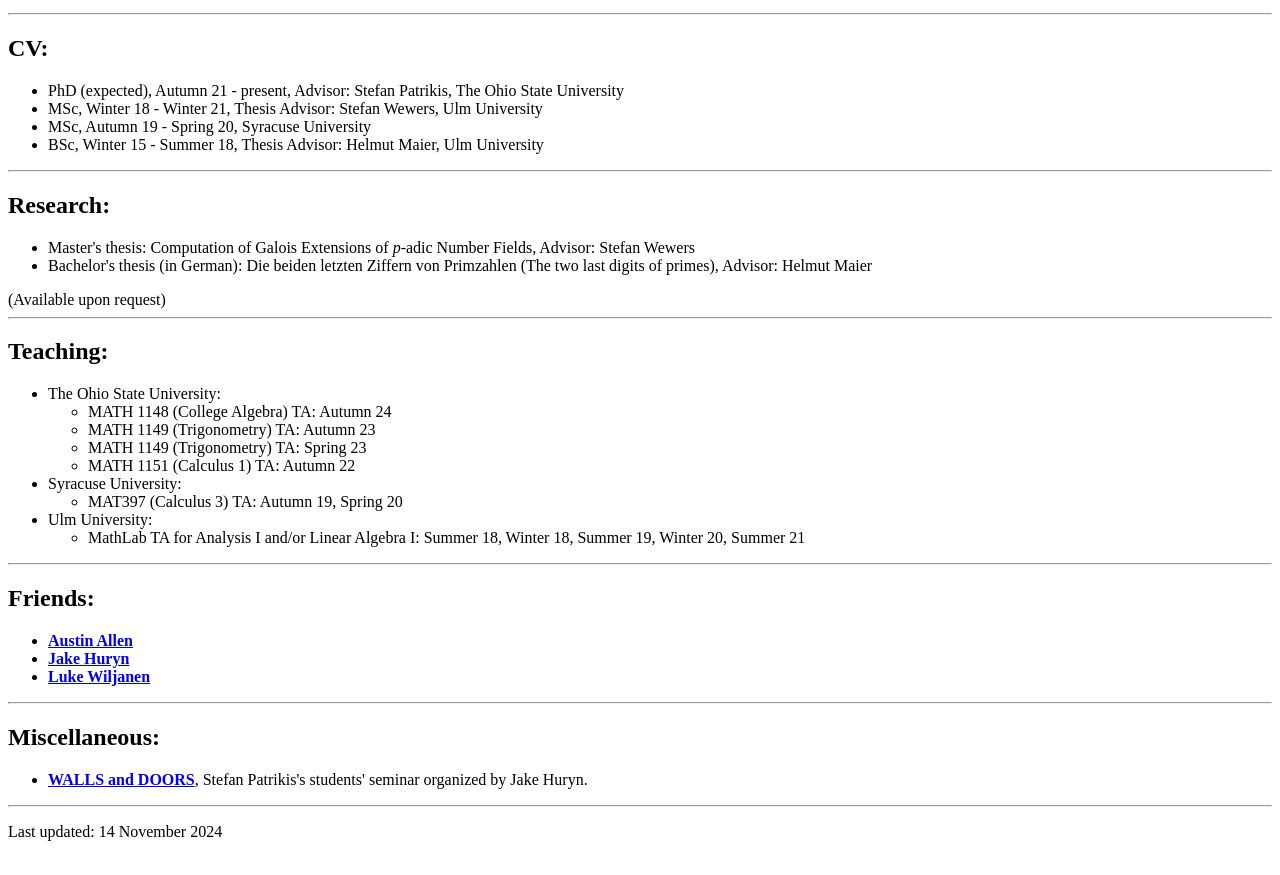
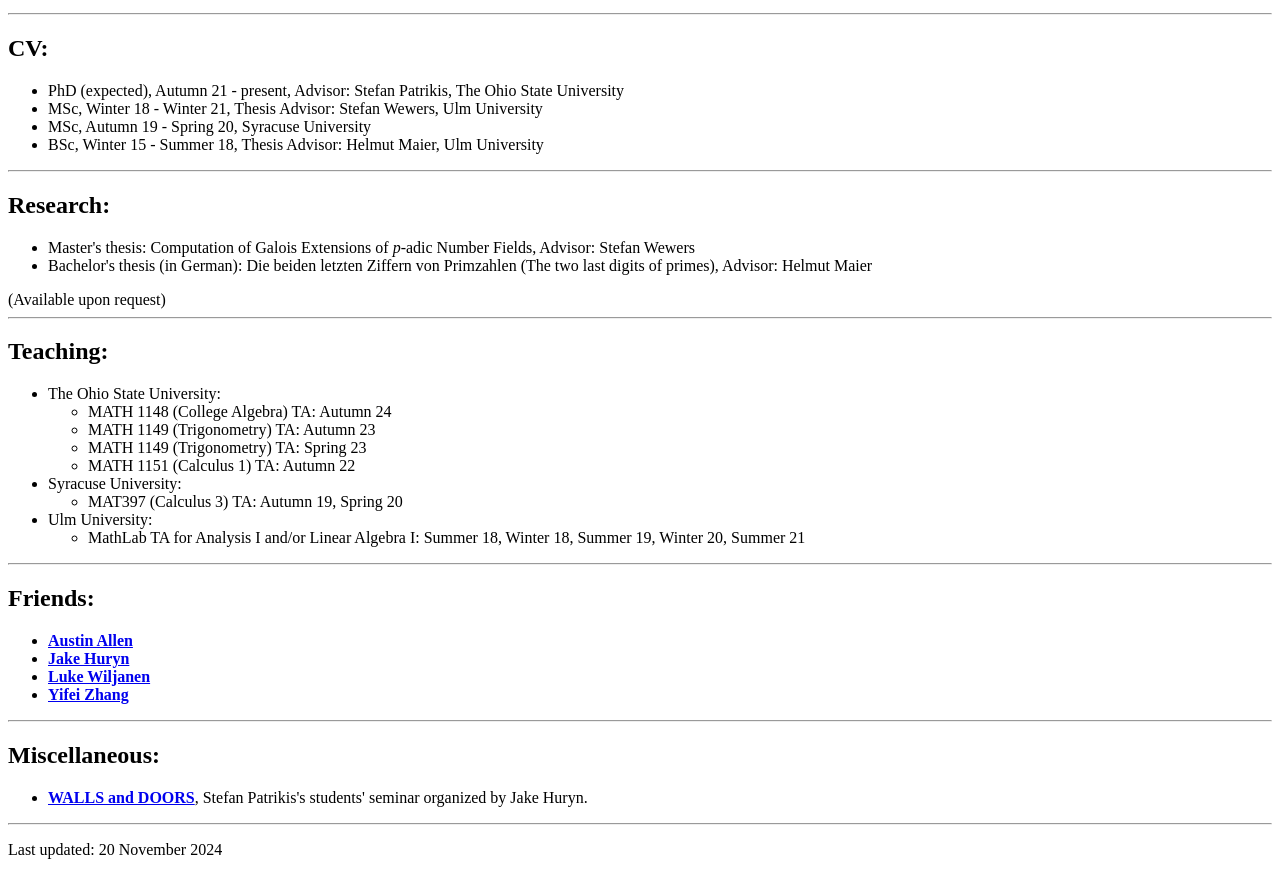
Before and after one commit to mbasaran97/mbasaran97, a plain HTML site: page index.html in a window 1280 px wide. Shown: the part 172-1047 px from the top of the page. Drawn offline with Linux system fonts and the light colour scheme.

Commit message:
Update index.html

```diff
--- a/index.html
+++ b/index.html
@@ -76,6 +76,10 @@
 <a href="https://wiljanen.github.io/" target="_blank">
 <b>Luke Wiljanen</b></a>
 </li>
+<li>
+<a href="https://849333622.github.io/" target="_blank">
+<b>Yifei Zhang</b></a>
+</li>
 </ul>
 </p>
 <hr>
@@ -92,7 +96,7 @@
 </p>
 <hr>
 <footer>
-<p>Last updated: 14 November 2024</p>
+<p>Last updated: 20 November 2024</p>
 </footer>
 </body>
 </html>
```
